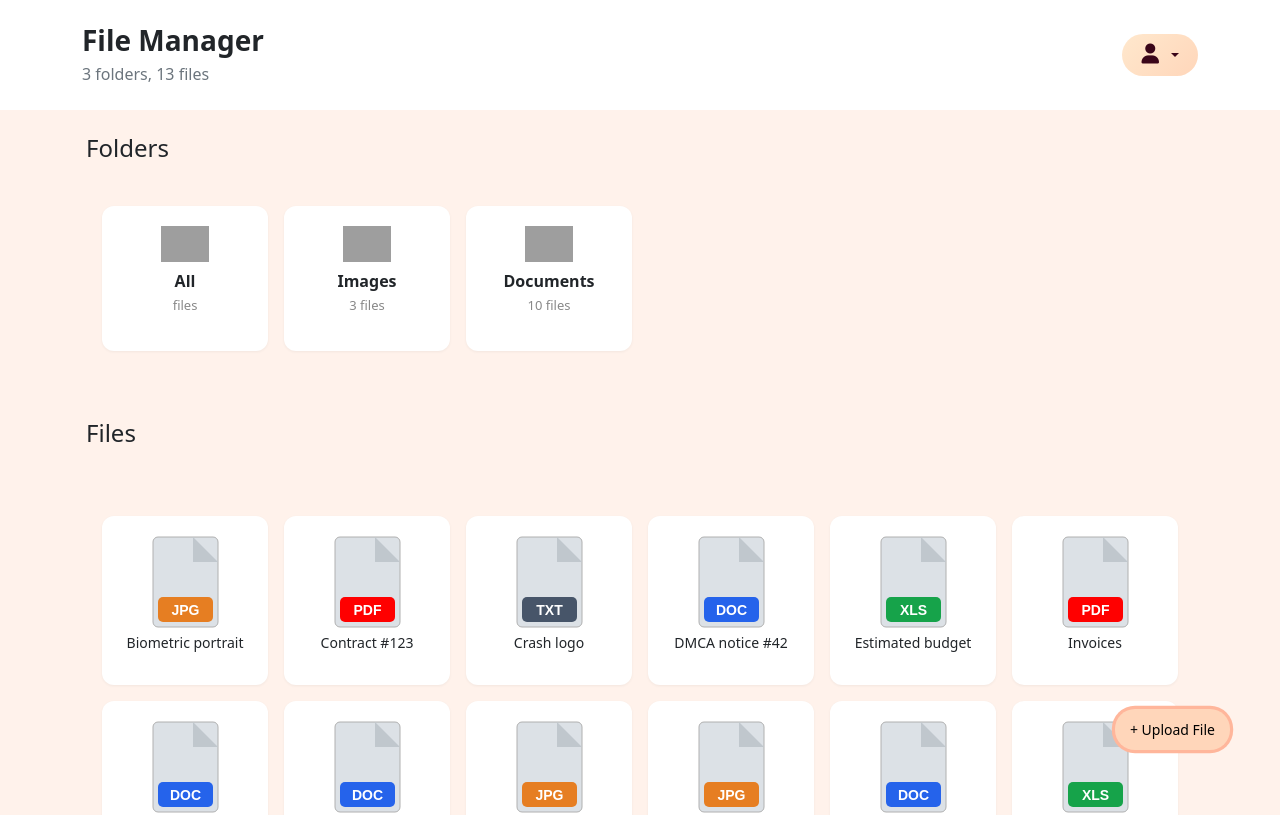
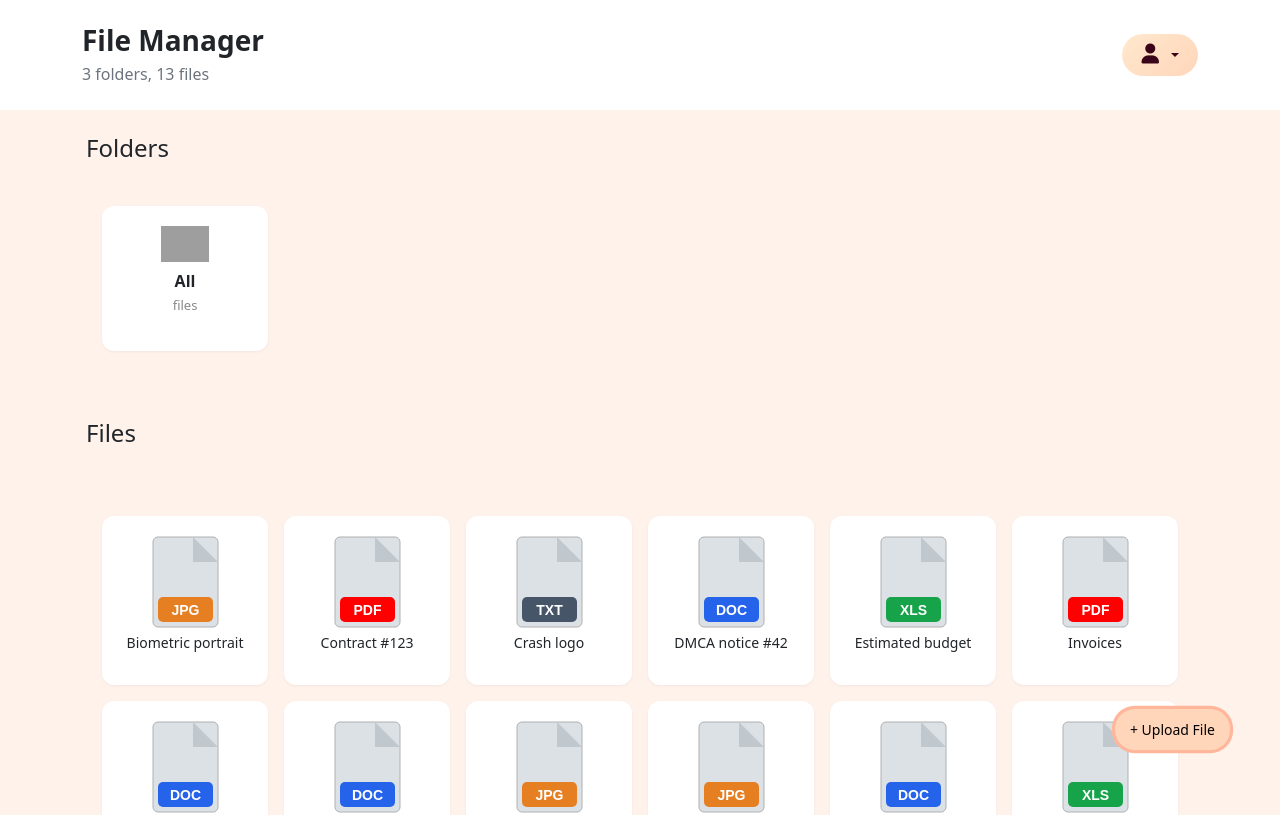
Before and after one commit to diya4521/Angular, an Angular app: page /file in a window 1280 px wide. Shown: the top 815 px of the page. Built offline with nearby package versions, Linux system fonts and the light colour scheme; grey boxes are pictures that could not be loaded.

Commit message:
'addoninit'

```diff
--- a/src/app/com/header/header.component.html
+++ b/src/app/com/header/header.component.html
@@ -2,7 +2,7 @@
     <div class="d-flex justify-content-between align-items-center container">
         <div>
             <h3 class="fw-bold mb-1">File Manager</h3>
-            <p class="text-muted mb-0">3 folders, 13 files</p>
+            <p class="text-muted mb-0 ">3 folders, 13 files</p>
         </div>
         <!-- <button class="upload-btn">
             <span class=""><i class="fas fa-user fs-5"></i></span>⏷
--- a/src/app/com/header/header.component.ts
+++ b/src/app/com/header/header.component.ts
@@ -6,6 +6,4 @@ import { Component, HostListener } from '@angular/core';
   templateUrl: './header.component.html',
   styleUrl: './header.component.css',
 })
-export class HeaderComponent {
-
-}
+export class HeaderComponent {}
--- a/src/app/files/file-manager/file-manager.component.ts
+++ b/src/app/files/file-manager/file-manager.component.ts
@@ -1,4 +1,4 @@
-import { Component, HostListener } from '@angular/core';
+import { Component, HostListener, OnInit } from '@angular/core';
 import { HeaderComponent } from '../../com/header/header.component';
 import { FolderCardComponent } from '../../com/folder-card/folder-card.component';
 import { FileCardComponent } from '../../com/file-card/file-card.component';
@@ -15,11 +15,16 @@ import { FormsModule } from '@angular/forms';
   templateUrl: './file-manager.component.html',
   styleUrl: './file-manager.component.css',
 })
-export class FileManagerComponent {
+export class FileManagerComponent implements OnInit {
+  ngOnInit(): void {
+    this.updateCategoryData;
+  }
+
   showTopButton = true;
   name = '';
   type = '';
   findex = -1;
+  CategoryData: any = [];
 
   FilesData = [
     ['jpg.svg', ' Biometric portrait', 'Images'],
@@ -62,18 +67,18 @@ export class FileManagerComponent {
     }
   }
 
-  CategoryData = [
-    [
-      'Images',
-      'folder.svg',
-      this.FilesData.filter((t) => t[2] == 'Images').length,
-    ],
-    [
-      'Documents',
-      'folder.svg',
-      this.FilesData.filter((t) => t[2] == 'Documents').length,
-    ],
-  ];
+  // CategoryData = [
+  //   [
+  //     'Images',
+  //     'folder.svg',
+  //     this.FilesData.filter((t) => t[2] == 'Images').length,
+  //   ],
+  //   [
+  //     'Documents',
+  //     'folder.svg',
+  //     this.FilesData.filter((t) => t[2] == 'Documents').length,
+  //   ],
+  // ];
 
   updateCategoryData() {
     this.CategoryData = [
```
